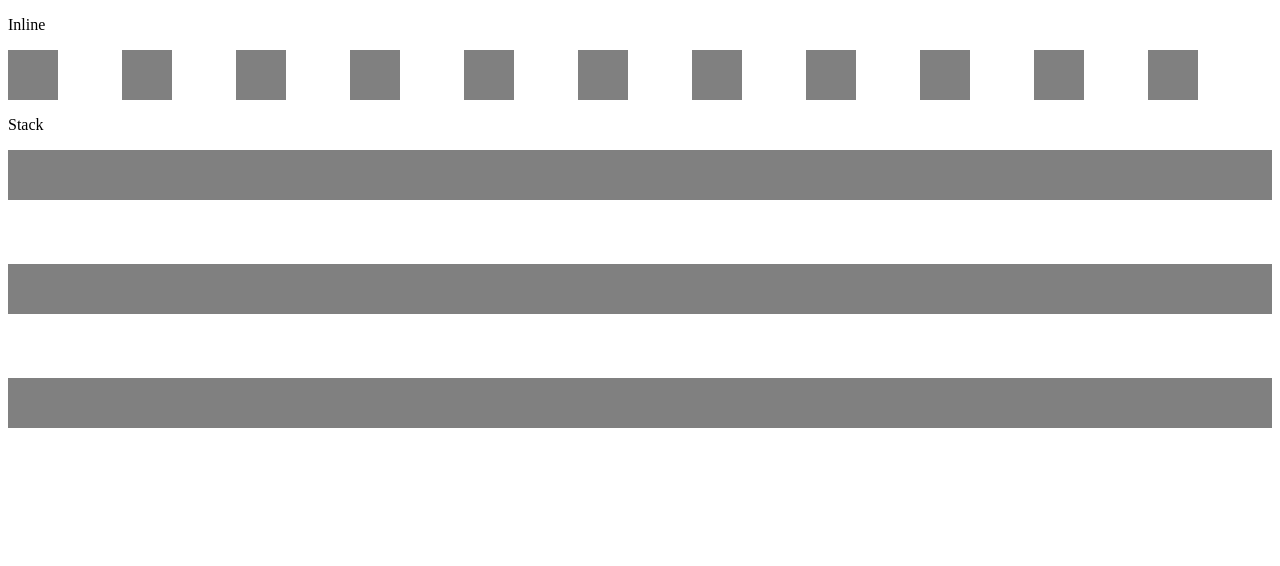
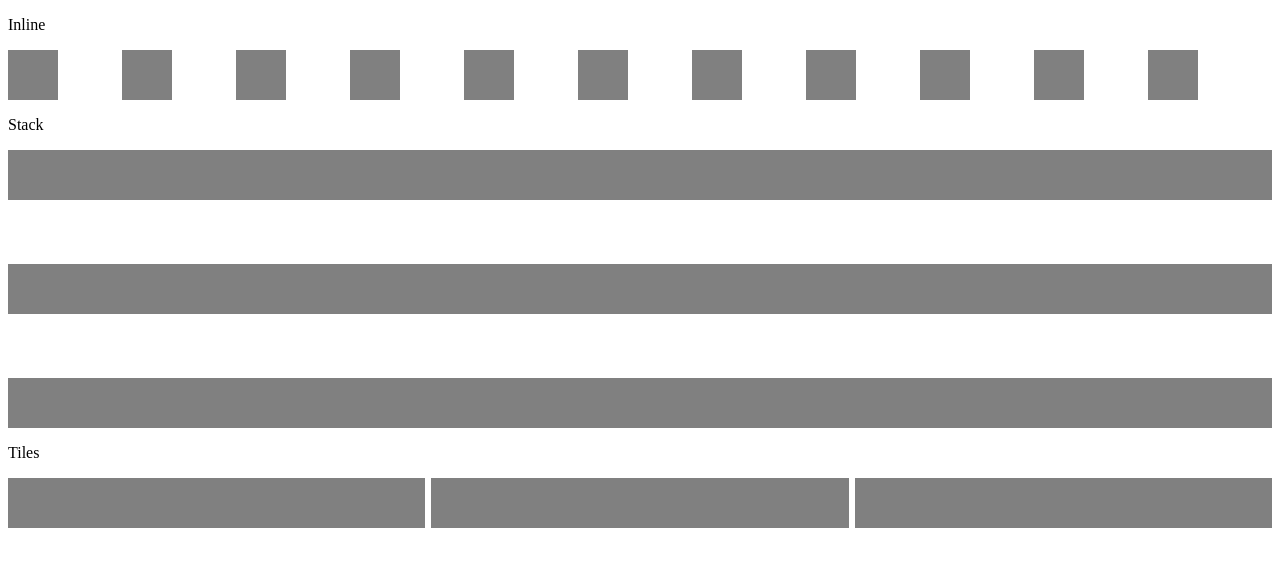
Before and after one commit to mvn-hungtran-dn/layout-components, a React (Vite) app: page / in a window 1280 px wide. Shown: the top 566 px of the page. Built offline with nearby package versions, Linux system fonts and the light colour scheme.

Commit message:
add tiles component

```diff
--- a/src/components/layouts/Tiles.tsx
+++ b/src/components/layouts/Tiles.tsx
@@ -1,3 +1,48 @@
-export function Tiles () {
-return
+import { Children } from "react";
+import { Space } from "../../functions/style.type";
+import { negativeSpace } from "../../functions/styles";
+import { Box } from "./Box";
+
+interface ITiles {
+  children: React.ReactNode,
+  space?: Space,
+  spaceLeft?: Space,
+  spaceTop?: Space,
+  columns?: 1 | 2 | 3 | 4 | 5 | 6
 }
+
+export function Tiles ({children, ...props}: ITiles) {
+  const width = `${100 / (props.columns || 1)}%`
+
+  return (
+    <Box
+      styles={{
+        "&:before": {
+          content: '""',
+          display: "table",
+          marginBottom: negativeSpace(props.space || "small"),
+        }
+      }}
+    >
+      <Box
+        styles={{
+          display: "flex",
+          flexWrap: "wrap",
+          marginLeft: negativeSpace(props.space || "small")
+        }}
+      >
+        {Children.map(children, (child: any) => (
+          <Box
+            styles={{
+              paddingLeft: props.space || props.spaceLeft || "small",
+              paddingTop: props.space || props.spaceTop || "small",
+              width
+            }}
+          >
+            {child}
+          </Box>
+        ))}
+      </Box>
+    </Box>
+  )
+}
--- a/src/index.css
+++ b/src/index.css
@@ -1,3 +1,6 @@
+* {
+  box-sizing: border-box;
+}
 /* :root {
   font-family: Inter, Avenir, Helvetica, Arial, sans-serif;
   font-size: 16px;
--- a/src/pages/GUI.tsx
+++ b/src/pages/GUI.tsx
@@ -1,6 +1,7 @@
 import { Inline } from "../components/layouts/Inline"
 import { Placeholder } from "../components/layouts/Placeholder"
 import { Stack } from "../components/layouts/Stack"
+import { Tiles } from "../components/layouts/Tiles"
 
 export function GUI () {
   return (
@@ -25,6 +26,12 @@ export function GUI () {
         <Placeholder height="50px"></Placeholder>
         <Placeholder height="50px"></Placeholder>
       </Stack>
+      <p>Tiles</p>
+      <Tiles columns={3}>
+        <Placeholder height="50px"></Placeholder>
+        <Placeholder height="50px"></Placeholder>
+        <Placeholder height="50px"></Placeholder>
+      </Tiles>
     </>
   )
 }
```
